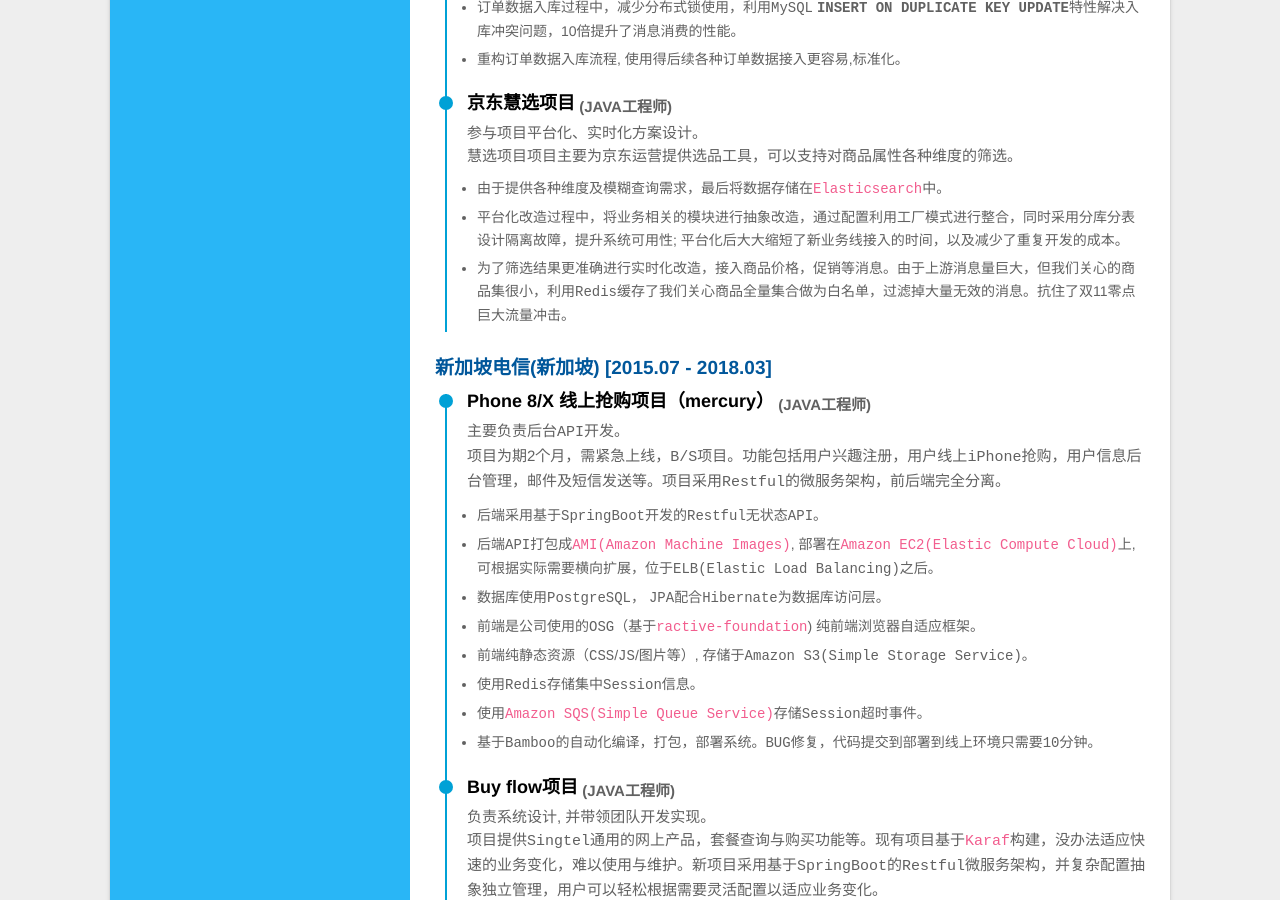
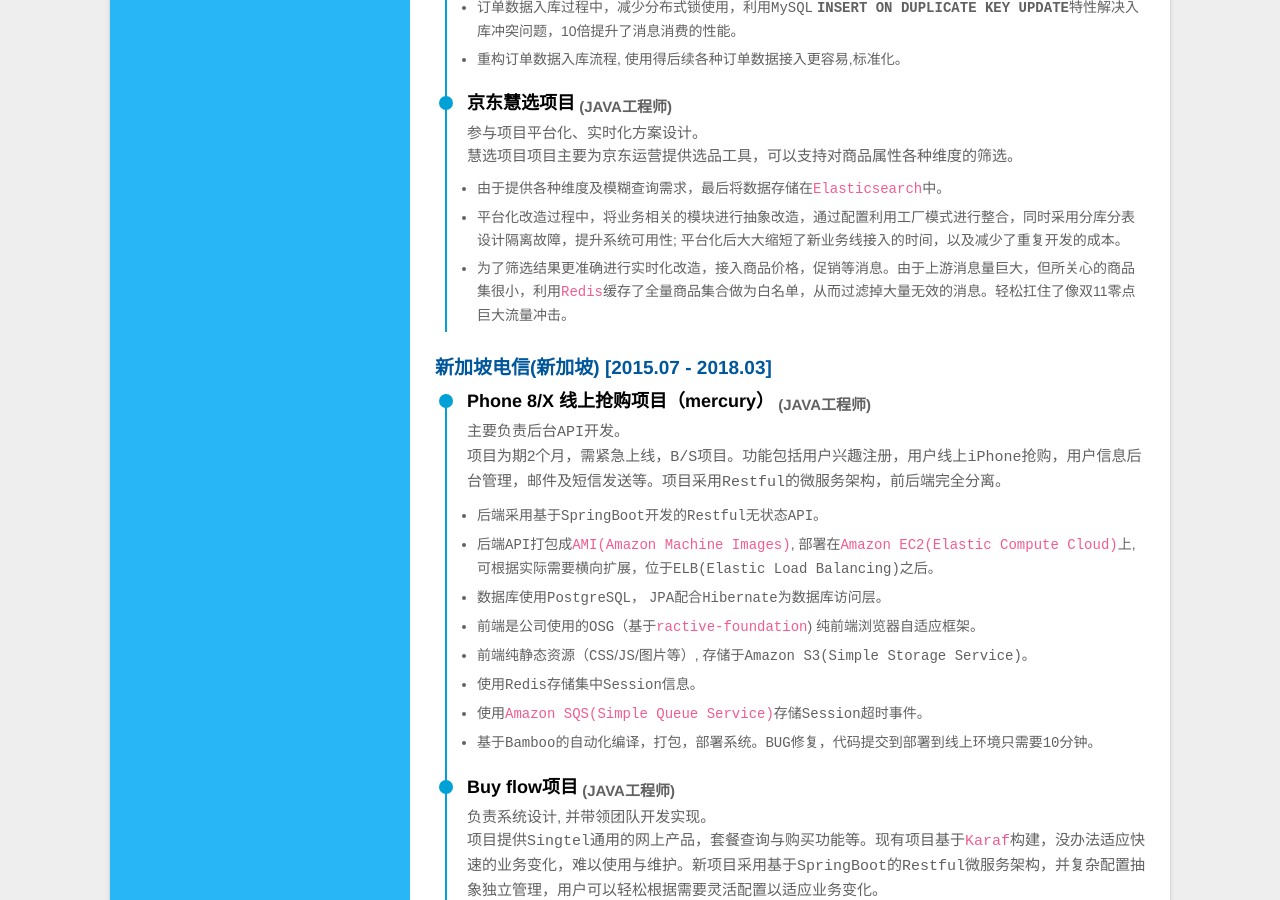
Before and after one commit to firstmustok/firstmustok.github.io, a Jekyll site: the page built from _pages/resume.md, in a window 1280 px wide and 900 px high, scrolled down 1372 px. Built offline with Jekyll 4.4.1, drawn with Linux system fonts in a browser that asks for light colours; some of the changed lines change nothing that is shown.

Commit message:
add reference

```diff
--- a/_pages/resume.md
+++ b/_pages/resume.md
@@ -49,7 +49,7 @@
       * 熟练使用`jstat`, `jmap`, `jstack`等进行系统性能分析及调优。
       * 熟悉`TCP`, `HTTP`等协议, 掌握运用工具`tcpdump`/[`wireshark`][wireshark]进行问题定位。
       * 熟悉[`Apache`][Apache]，[`Tomcat`][Tomcat]/`WebLogic`等软件， 以及搭建[`ELK`][ELK]日志监控方案。
-      * 熟悉`SQL`/`NoSQL`，并能熟练使用`Oracle`/`MySQL`/`PostgreSQL`, `Redis`/`MongoDB`。
+      * 熟悉`SQL`/`NoSQL`，并能熟练使用`Oracle`/`MySQL`/`PostgreSQL`, [`Redis`][Redis]/[`MongoDB`][MongoDB]。
     {:.project}
   {:.campany}
   - 前端
@@ -90,7 +90,7 @@
     * 慧选项目项目主要为京东运营提供选品工具，可以支持对商品属性各种维度的筛选。
       * 由于提供各种维度及模糊查询需求，最后将数据存储在[`Elasticsearch`][Elasticsearch]中。
       * 平台化改造过程中，将业务相关的模块进行抽象改造，通过配置利用工厂模式进行整合，同时采用分库分表设计隔离故障，提升系统可用性; 平台化后大大缩短了新业务线接入的时间，以及减少了重复开发的成本。
-      * 为了筛选结果更准确进行实时化改造，接入商品价格，促销等消息。由于上游消息量巨大，但我们关心的商品集很小，利用`Redis`缓存了我们关心商品全量集合做为白名单，过滤掉大量无效的消息。抗住了双11零点巨大流量冲击。
+      * 为了筛选结果更准确进行实时化改造，接入商品价格，促销等消息。由于上游消息量巨大，但所关心的商品集很小，利用[`Redis`][Redis]缓存了全量商品集合做为白名单，从而过滤掉大量无效的消息。轻松扛住了像双11零点巨大流量冲击。
       {:.problems}
   {:.project}
 {:.campany}
@@ -205,3 +205,5 @@
 [Swagger]: https://swagger.io/ "The Best APIs are Built with Swagger Tools"
 
 [Elasticsearch]: https://www.elastic.co/ "Elasticsearch is a highly scalable open-source full-text search and analytics engine."
+[Redis]: https://redis.io/ "Redis is an open source (BSD licensed), in-memory data structure store, used as a database, cache and message broker."
+[MongoDB]: https://www.mongodb.com/ "MongoDB is a document database with the scalability and flexibility that you want with the querying and indexing that you need"
```
